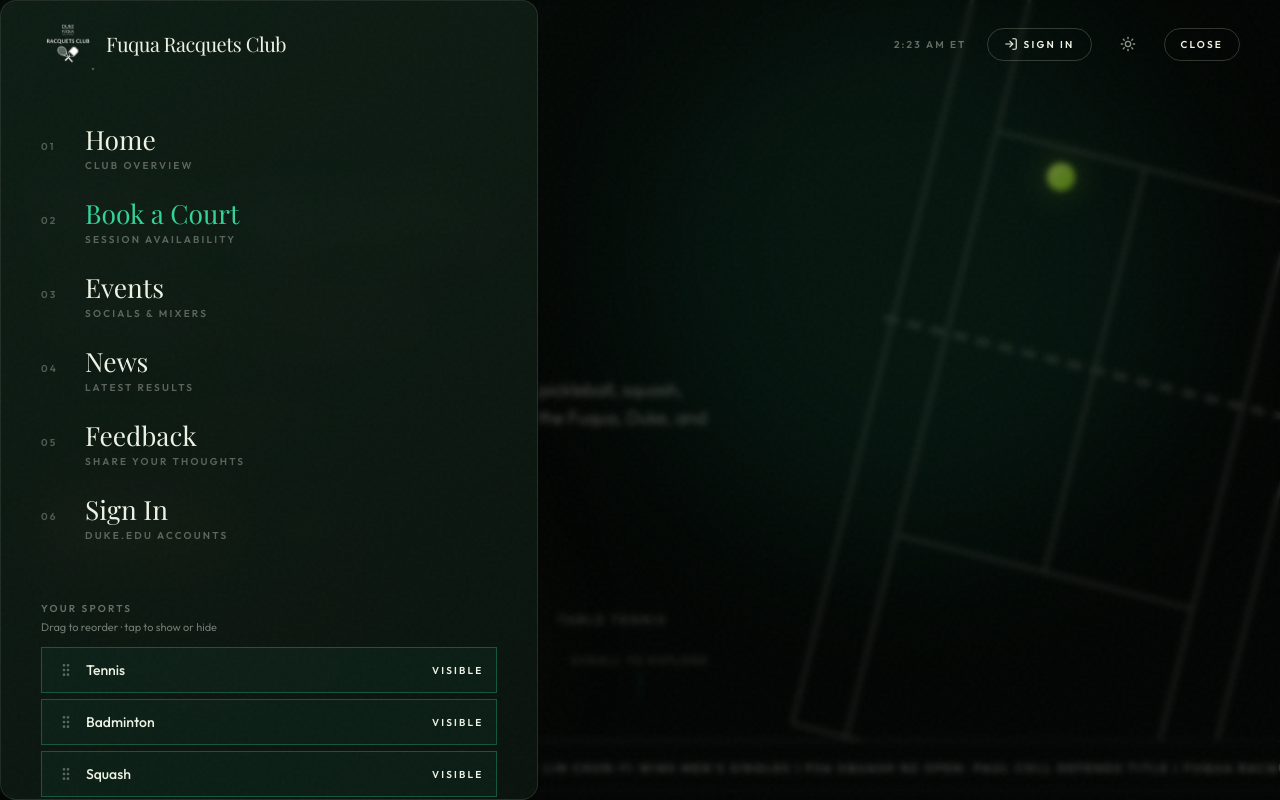
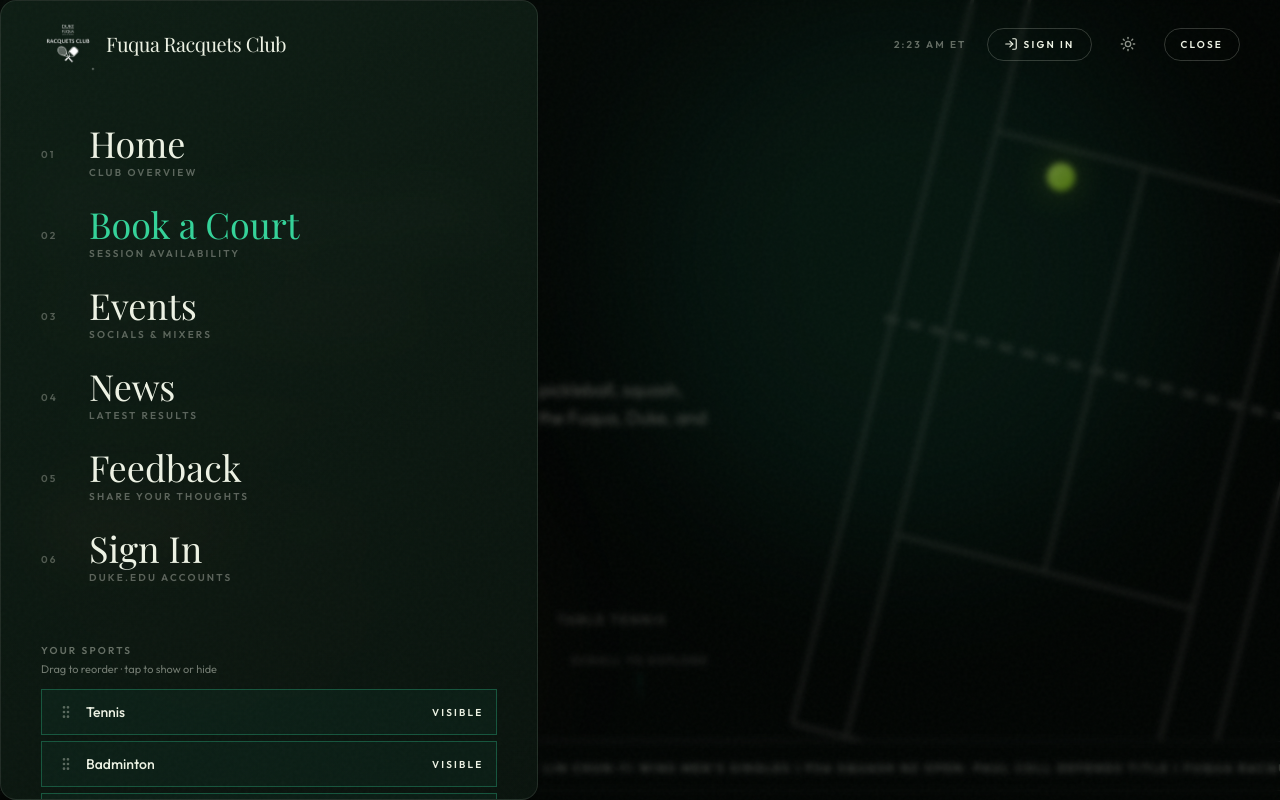
Before and after one commit to rdso323/Racquets-Club-Website, a React (Vite) app: page / in a window 1280 px wide. Both pictures are taken after a click on the button "MENU". Shown: the top 800 px of the page. Built offline with nearby package versions, Linux system fonts and the light colour scheme; no server answers; the database is empty; a web font is replaced by a local one.

Commit message:
Apply roomier nav typography in menu drawer

```diff
--- a/src/components/system/MenuOverlay.tsx
+++ b/src/components/system/MenuOverlay.tsx
@@ -123,12 +123,12 @@ const MenuOverlay = () => {
                                             animate={{ opacity: 1, x: 0 }}
                                             transition={{ delay: 0.04 + i * 0.04, duration: 0.4, ease: [0.16, 1, 0.3, 1] }}
                                         >
-                                            <span className="hud-label w-7 shrink-0 text-gray-400 dark:text-chalk/30">
+                                            <span className="hud-label w-8 shrink-0 text-gray-400 dark:text-chalk/30">
                                                 {item.index}
                                             </span>
                                             <span className="min-w-0 flex-1">
                                                 <span
-                                                    className={`block font-display text-2xl leading-tight transition-colors sm:text-[1.65rem] ${
+                                                    className={`block font-display text-2xl leading-tight transition-colors sm:text-3xl md:text-4xl ${
                                                         item.accent
                                                             ? 'text-emerald-600 group-hover:text-clay-500 dark:text-court-accent dark:group-hover:text-clay-300'
                                                             : 'text-gray-900 group-hover:text-clay-500 dark:text-chalk dark:group-hover:text-clay-300'
```
